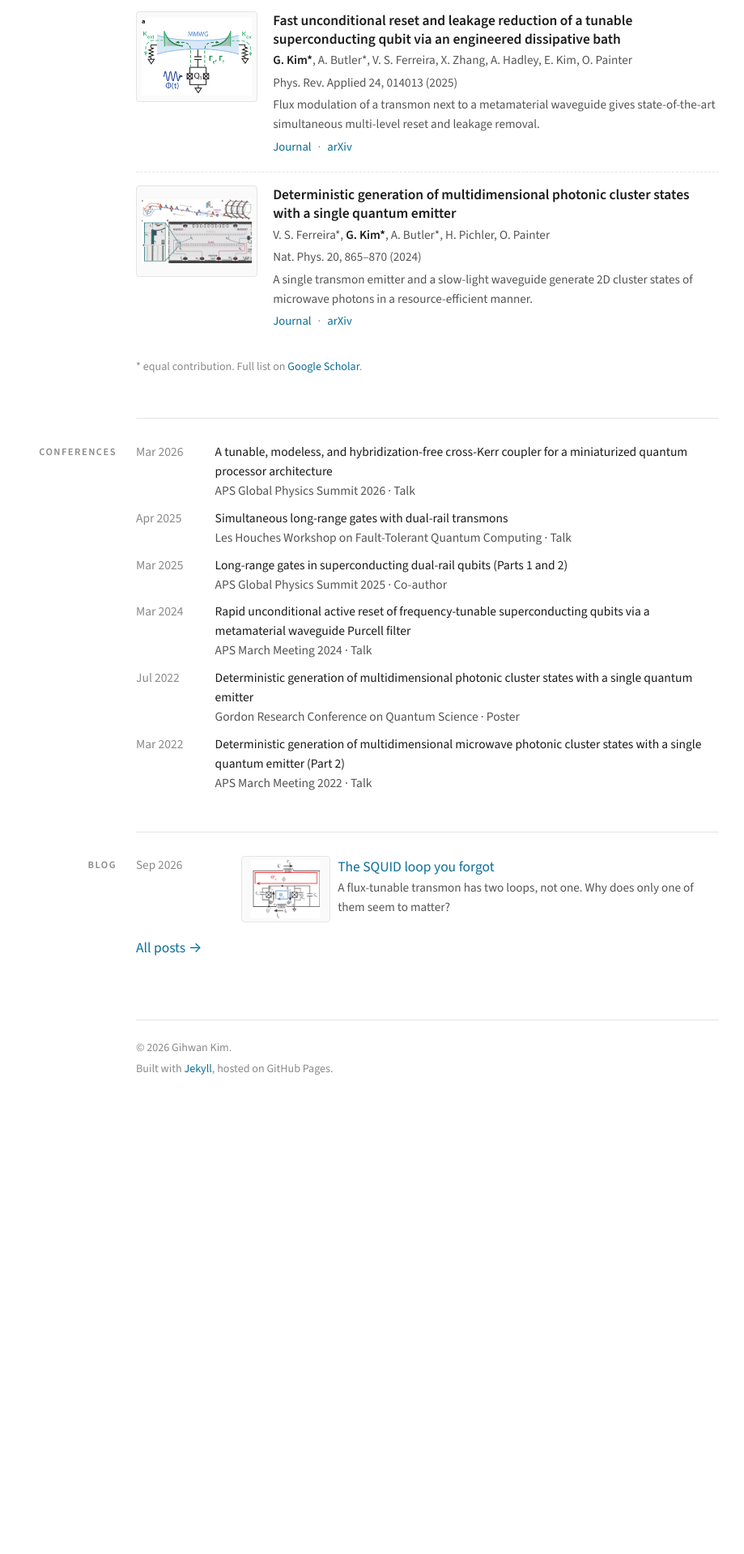
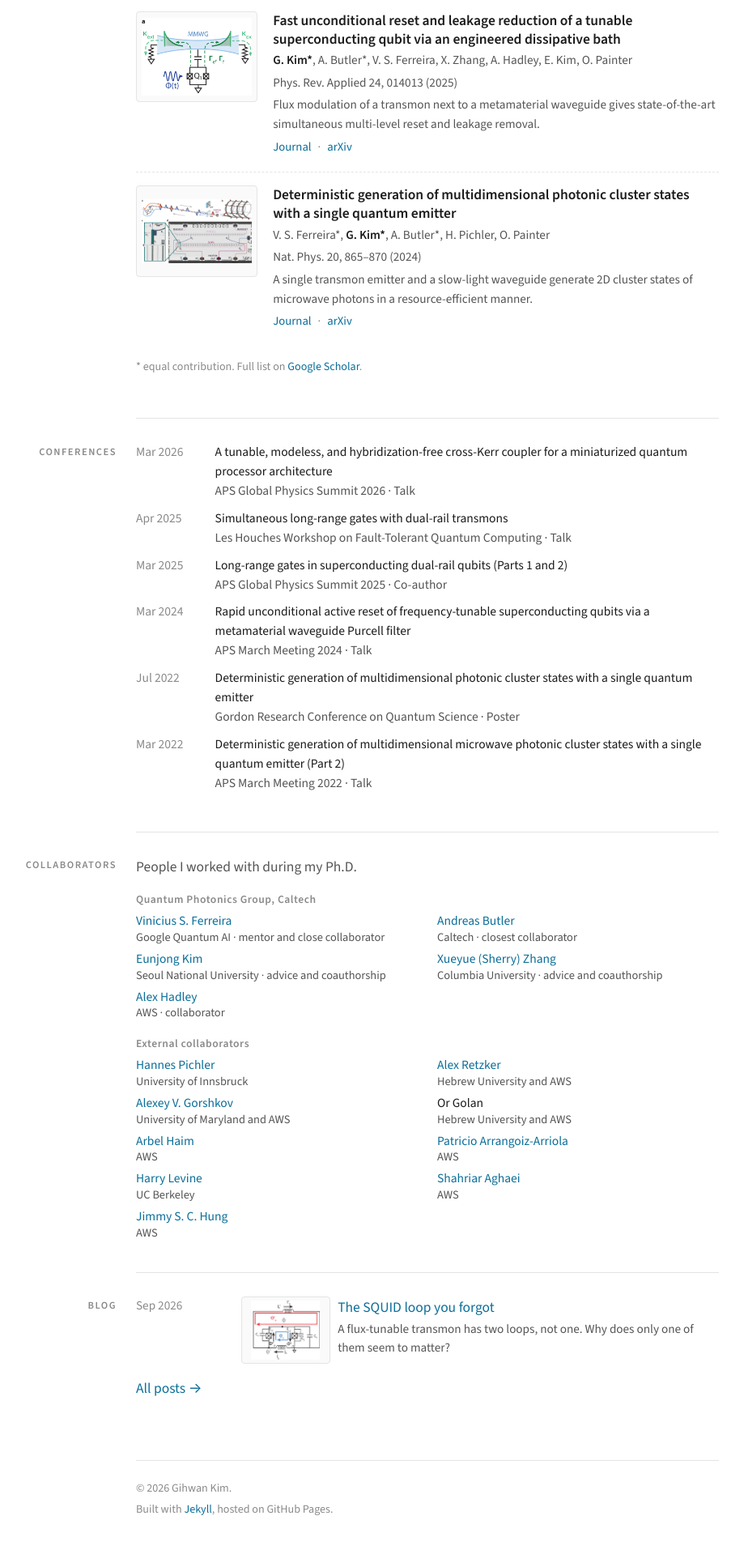
Before and after one commit to gihwan-scqubits/gihwan-scqubits.github.io, a Jekyll site: the page built from index.md, in a window 1280 px wide. Shown: the part 1521-3440 px from the top of the page at 81% size, without its empty margins (112-1031 px from the left). Built offline with Jekyll 4.4.1, drawn with Linux system fonts in a browser that asks for light colours; before the commit the page ends 2896 px from its top, so only the background shows below that.

Commit message:
Add Ph.D. collaborators section
Co-Authored-By: Claude Fable 5.1 <noreply@anthropic.com>
Claude-Session: https://claude.ai/code/session_01D9GyQzp35NGwXa4HyFQyv5

```diff
--- /dev/null
+++ b/_data/collaborators.yml
@@ -0,0 +1,51 @@
+# People I worked with during my Ph.D. Grouped by where we worked together.
+- group: Quantum Photonics Group, Caltech
+  people:
+    - name: Vinicius S. Ferreira
+      affiliation: Google Quantum AI
+      role: mentor and close collaborator
+      url: https://scholar.google.com/citations?user=-iAFogkAAAAJ
+    - name: Andreas Butler
+      affiliation: Caltech
+      role: closest collaborator
+      url: https://iqim.caltech.edu/profile/andreas-butler/
+    - name: Eunjong Kim
+      affiliation: Seoul National University
+      role: advice and coauthorship
+      url: https://sites.google.com/view/snu-quantum-device
+    - name: Xueyue (Sherry) Zhang
+      affiliation: Columbia University
+      role: advice and coauthorship
+      url: https://xueyue-sherry-zhang.github.io/
+    - name: Alex Hadley
+      affiliation: AWS
+      role: collaborator
+      url: https://www.linkedin.com/in/alexhadley/
+- group: External collaborators
+  people:
+    - name: Hannes Pichler
+      affiliation: University of Innsbruck
+      url: https://iqoqi.at/en/people/staff/staff/hannes-pichler
+    - name: Alex Retzker
+      affiliation: Hebrew University and AWS
+      url: https://retzkergroup.huji.ac.il/
+    - name: Alexey V. Gorshkov
+      affiliation: University of Maryland and AWS
+      url: https://gorshkov.jqi.umd.edu/
+    - name: Or Golan
+      affiliation: Hebrew University and AWS
+    - name: Arbel Haim
+      affiliation: AWS
+      url: https://iqim.caltech.edu/profile/arbel-haim/
+    - name: Patricio Arrangoiz-Arriola
+      affiliation: AWS
+      url: https://scholar.google.com/citations?user=32HoIzQAAAAJ
+    - name: Harry Levine
+      affiliation: UC Berkeley
+      url: https://www.levine-quantum.com/
+    - name: Shahriar Aghaei
+      affiliation: AWS
+      url: https://scholar.google.com/citations?user=aGccIgYAAAAJ
+    - name: Jimmy S. C. Hung
+      affiliation: AWS
+      url: https://scholar.google.com/citations?user=kqp7EaYAAAAJ
--- a/assets/css/main.css
+++ b/assets/css/main.css
@@ -125,6 +125,13 @@ figcaption { font-size: 0.9em; color: var(--ink-2); margin-top: 0.4rem; }
 .talks .title { margin: 0; }
 .talks .where { color: var(--ink-2); display: block; }
 
+/* Collaborators */
+.collab-intro { color: var(--ink-2); margin: 0 0 0.8rem; }
+.collab-group { font-size: 0.85rem; font-weight: 600; letter-spacing: 0.04em; color: var(--ink-3); margin: 1rem 0 0.35rem; }
+.collab { list-style: none; margin: 0; padding: 0; display: grid; grid-template-columns: repeat(2, 1fr); gap: 0.3rem 1.5rem; }
+.collab li { font-size: 0.97rem; line-height: 1.4; }
+.collab-meta { display: block; color: var(--ink-2); font-size: 0.9rem; }
+
 /* Blog */
 .post-list { list-style: none; margin: 0; padding: 0; }
 .post-list li { display: grid; grid-template-columns: 7.5rem 1fr; gap: 0.6rem; margin-bottom: 0.75rem; }
@@ -158,6 +165,7 @@ figcaption { font-size: 0.9em; color: var(--ink-2); margin-top: 0.4rem; }
   .pub { grid-template-columns: 1fr; gap: 0.6rem; }
   .pub-thumb { max-width: 240px; }
   .timeline li, .talks li, .post-list li { grid-template-columns: 1fr; gap: 0; }
+  .collab { grid-template-columns: 1fr; }
   .post-list li.has-thumb { grid-template-columns: 96px 1fr; gap: 0 0.8rem; }
   .post-list li.has-thumb .when { grid-column: 1 / -1; }
 }
--- a/index.md
+++ b/index.md
@@ -60,6 +60,19 @@ body_class: home
   </ul>
 </section>
 
+<section class="section" id="collaborators">
+  <span class="label">Collaborators</span>
+  <p class="collab-intro">People I worked with during my Ph.D.</p>
+  {% for g in site.data.collaborators %}
+  <p class="collab-group">{{ g.group }}</p>
+  <ul class="collab">
+    {% for c in g.people %}
+    <li>{% if c.url %}<a href="{{ c.url }}">{{ c.name }}</a>{% else %}{{ c.name }}{% endif %}<span class="collab-meta">{{ c.affiliation }}{% if c.role %} · {{ c.role }}{% endif %}</span></li>
+    {% endfor %}
+  </ul>
+  {% endfor %}
+</section>
+
 <section class="section" id="blog">
   <span class="label">Blog</span>
   <ul class="post-list">
```
